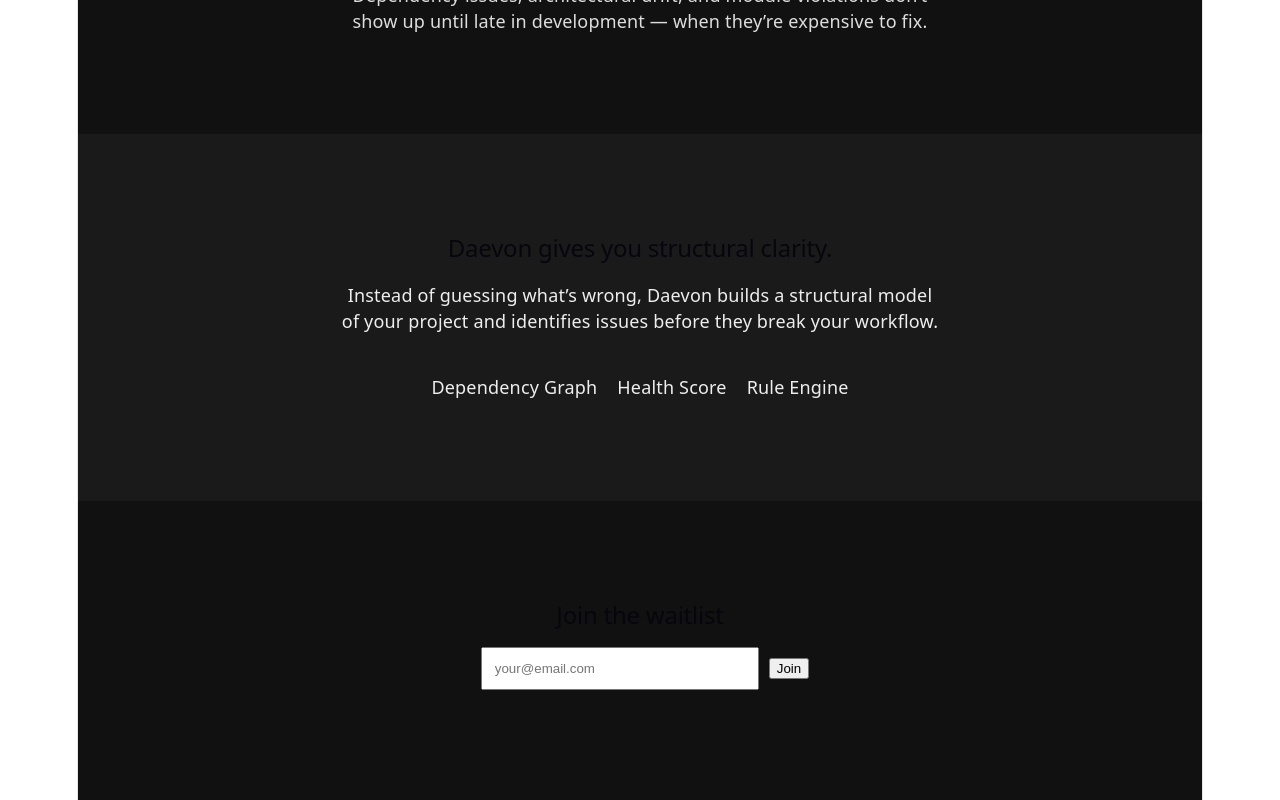
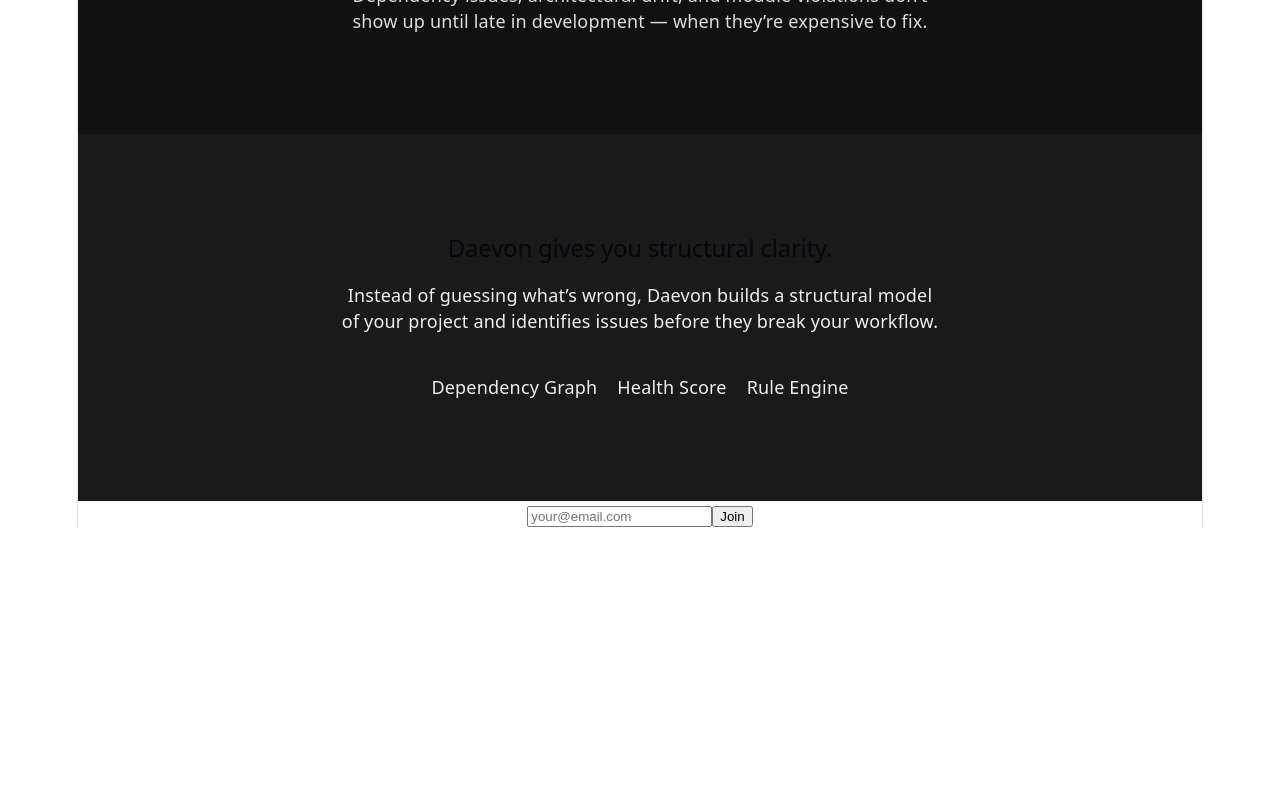
Before and after one commit to DaevonAI/daevon-site, a React (Vite) app in the folder daevon-react/: page / in a window 1280 px wide. Shown: the part 873-1673 px from the top of the page. After the commit the page ends 1400 px from the top, so only its background shows below. Built offline with nearby package versions, Linux system fonts and the light colour scheme.

Commit message:
updated early access submission form.

```diff
--- a/daevon-react/src/components/Waitlist.jsx
+++ b/daevon-react/src/components/Waitlist.jsx
@@ -1,17 +1,18 @@
+import { useState } from "react";
+
 export default function Waitlist() {
+  const [submitted, setSubmitted] = useState(false);
+
+  if (submitted) {
+    return <p>Welcome to Daevon. We’ll reach out when we open early access.</p>;
+  }
+
   return (
-        <section style={{
-            padding: "100px 20px",
-            textAlign: "center",
-            background: "#111",
-            color: "#eee"
-        }}>
-            <h2>Join the waitlist</h2>
-
     <form
       name="waitlist"
       method="POST"
       data-netlify="true"
+      onSubmit={() => setSubmitted(true)}
     >
       <input type="hidden" name="form-name" value="waitlist" />
 
@@ -20,17 +21,9 @@ export default function Waitlist() {
         name="email"
         placeholder="your@email.com"
         required
-                    style={{
-                        padding: "12px",
-                        margin: "10px",
-                        width: "250px"
-                    }}
       />
 
-                <button type="submit">
-                    Join
-                </button>
+      <button type="submit">Join</button>
     </form>
-        </section>
   );
 }
```
Lines whose indentation alone changed are shown as unchanged.
